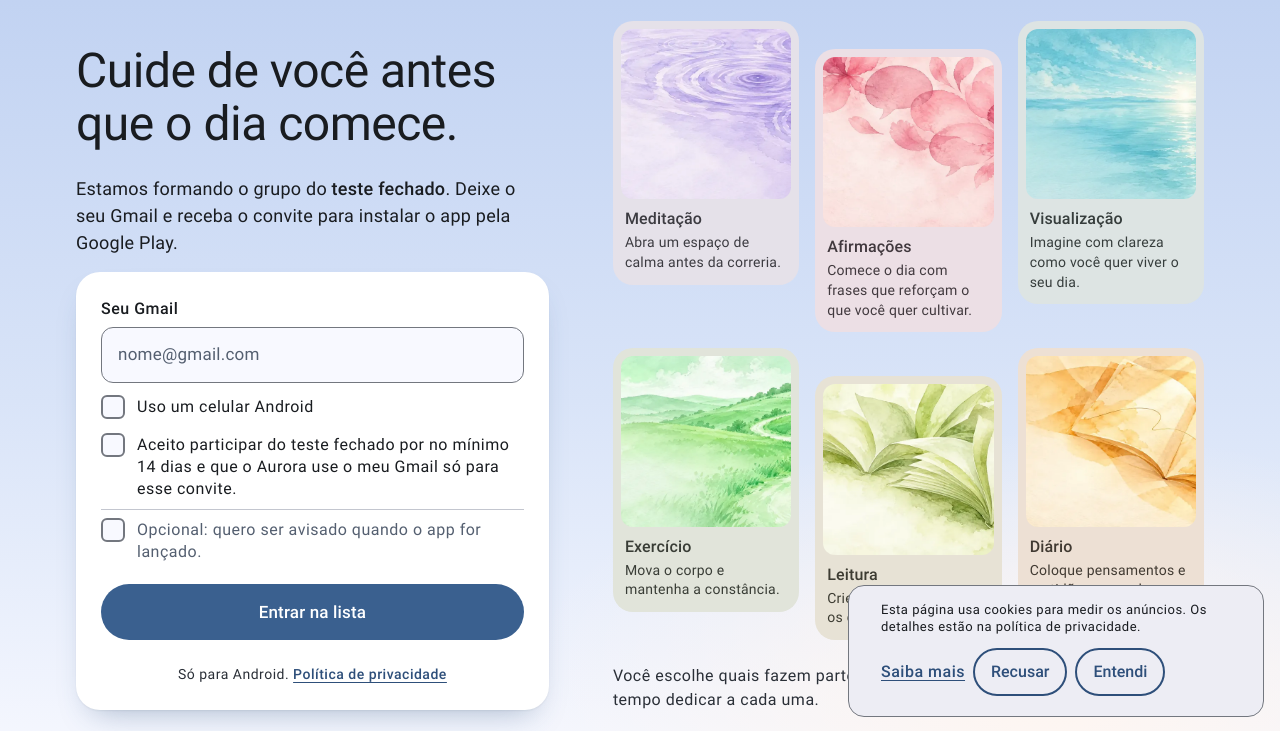
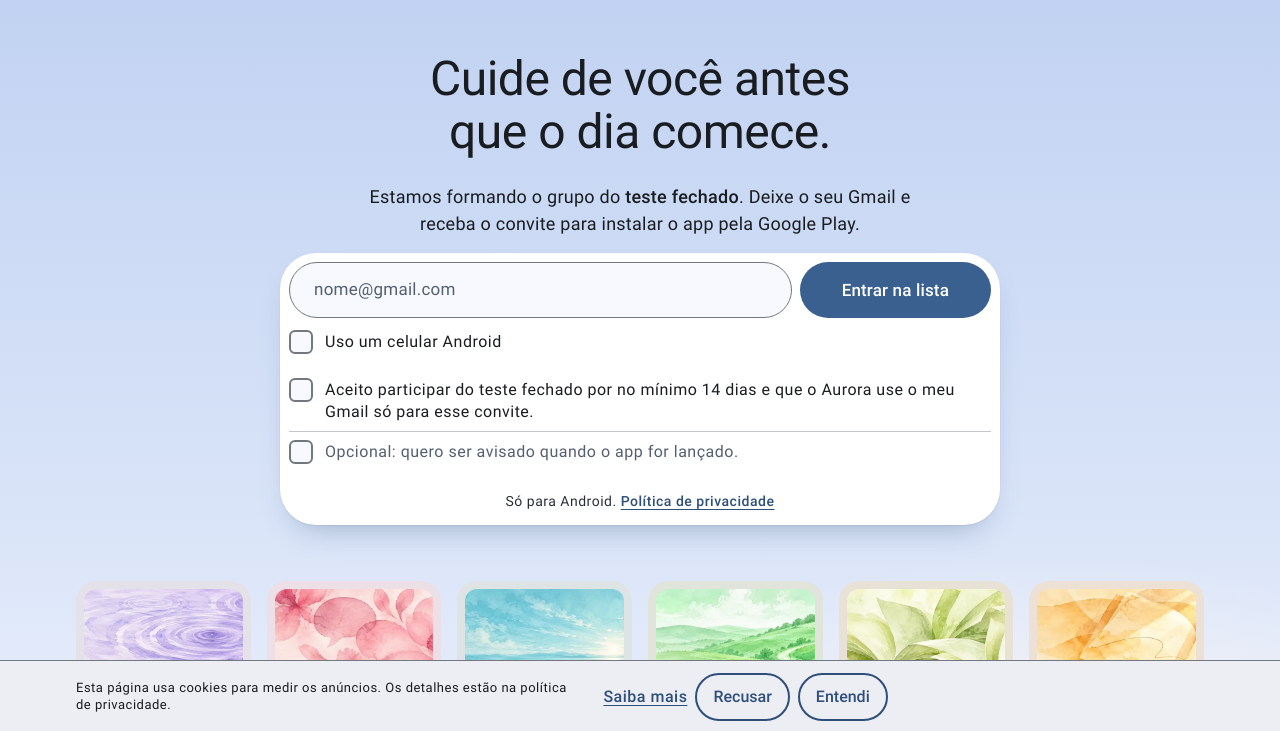
Before and after one commit to ar-agencia-ia/aurora-app, a website: page index.html in a window 1280 px wide. Shown: the part 67-798 px from the top of the page. Drawn offline with Linux system fonts and the light colour scheme.

Commit message:
feat: landing na opção B, com título centralizado, e-mail e botão na mesma linha e aviso em barra
Co-Authored-By: Claude Sonnet 5.5 <noreply@anthropic.com>

```diff
--- a/index.html
+++ b/index.html
@@ -155,6 +155,27 @@ footer p{max-width:70ch;font-size:.875rem;color:var(--mut);margin-bottom:var(--s
   .tile div{padding:0 4px 4px}
   .tile b{font-size:1rem}
   .passos{grid-template-columns:repeat(3,1fr)}
+}
+/* Opção B: título centralizado, e-mail e botão na mesma linha, seis práticas em fileira */
+.hero-grade>div:first-child{text-align:center}
+.hero-grade>div:first-child .lead{max-width:34rem;margin-left:auto;margin-right:auto}
+.form,#cadastro-ok{text-align:left}
+.entrar-bloco{margin-left:auto;margin-right:auto}
+.form .rotulo{position:absolute;width:1px;height:1px;margin:-1px;overflow:hidden;clip:rect(0,0,0,0);white-space:nowrap}
+@media (min-width:60rem){
+  .hero-grade{grid-template-columns:minmax(0,1fr);gap:56px;padding-top:32px}
+  h1{font-size:clamp(2.5rem,1.2rem + 2.4vw,3rem);max-width:15em;margin-left:auto;margin-right:auto}
+  .entrar-bloco,#cadastro-ok{max-width:45rem}
+  .form{display:grid;grid-template-columns:minmax(0,1fr) auto;column-gap:var(--space-sm);align-items:start;border-radius:36px;padding:var(--space-sm) var(--space-sm) var(--space-md)}
+  .form>*{grid-column:1/-1}
+  .form input[type=email]{grid-column:1;grid-row:1;border-radius:28px;padding:0 var(--space-xl)}
+  .form .cta{grid-column:2;grid-row:1;width:auto;margin-top:0}
+  .form .apoio{margin-top:var(--space-md)}
+  .mosaico{grid-template-columns:repeat(6,1fr)}
+  .mosaico .t-afirmacoes,.mosaico .t-leitura{margin-top:0}
+  .tile span{font-size:.8125rem}
+  .nota-mosaico{margin-left:auto;margin-right:auto;text-align:center}
+  .medicao{left:0;right:0;bottom:0;max-width:none;border:0;border-top:1px solid var(--outline);border-radius:0;padding:8px var(--space-lg)}
 }
 </style>
 </head>
```
Also changed, not shown: tests/landing.spec.js (+13 -34 lines).
